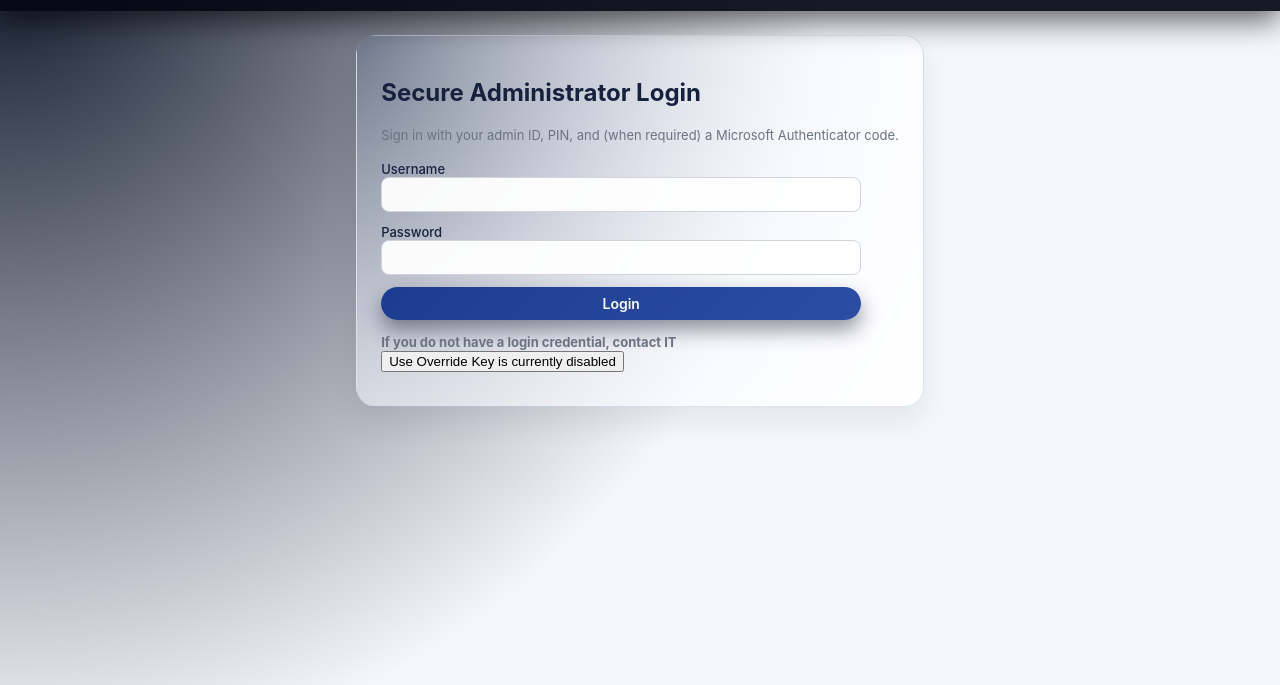
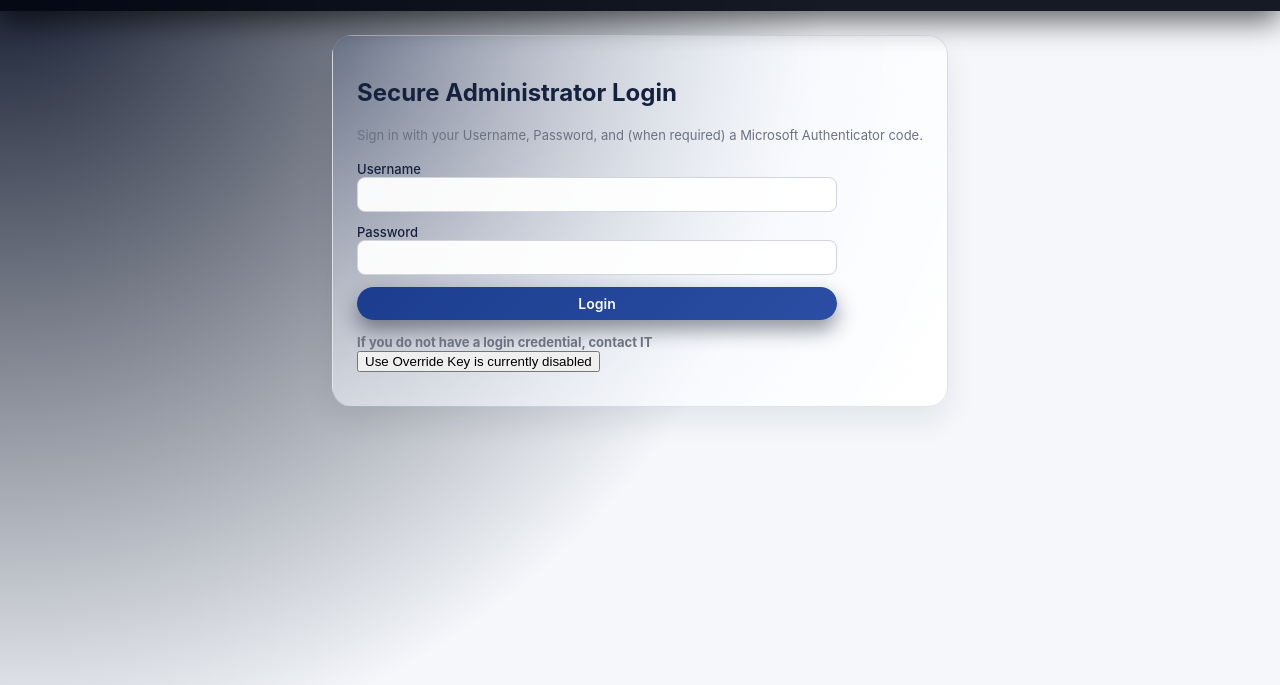
Before and after one commit to ahmedadeyemi-cts/VisionBank, a plain HTML site: page security.html in a window 1280 px wide. Shown: the part 57-742 px from the top of the page. Drawn offline with Linux system fonts and the light colour scheme.

Commit message:
Update security.html

```diff
--- a/security.html
+++ b/security.html
@@ -37,7 +37,7 @@
     <section id="login-view" class="card">
         <h2>Secure Administrator Login</h2>
         <p class="card-subtitle">
-            Sign in with your admin ID, PIN, and (when required) a Microsoft Authenticator code.
+            Sign in with your Username, Password, and (when required) a Microsoft Authenticator code.
         </p>
 
         <form id="login-form" class="form-grid">
```
